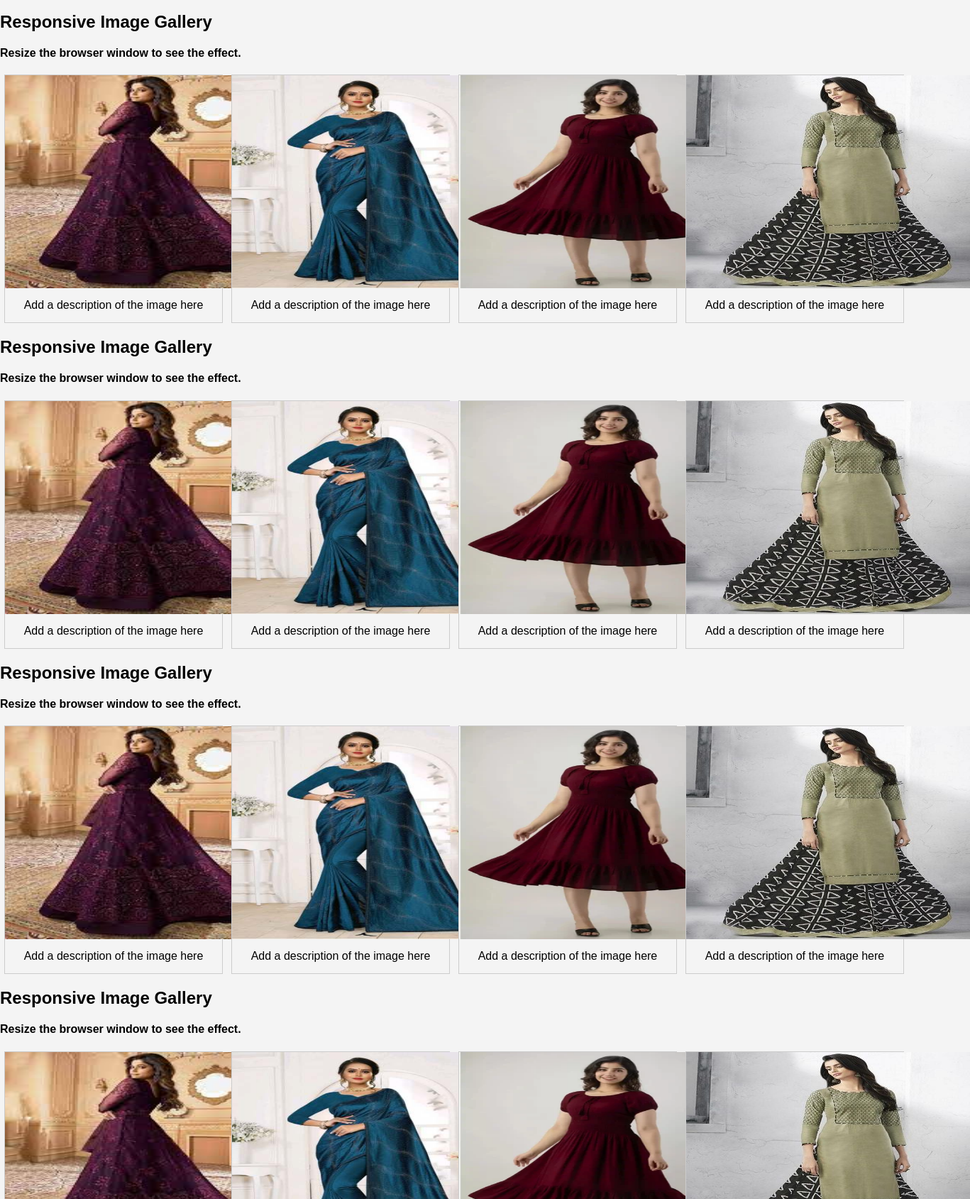
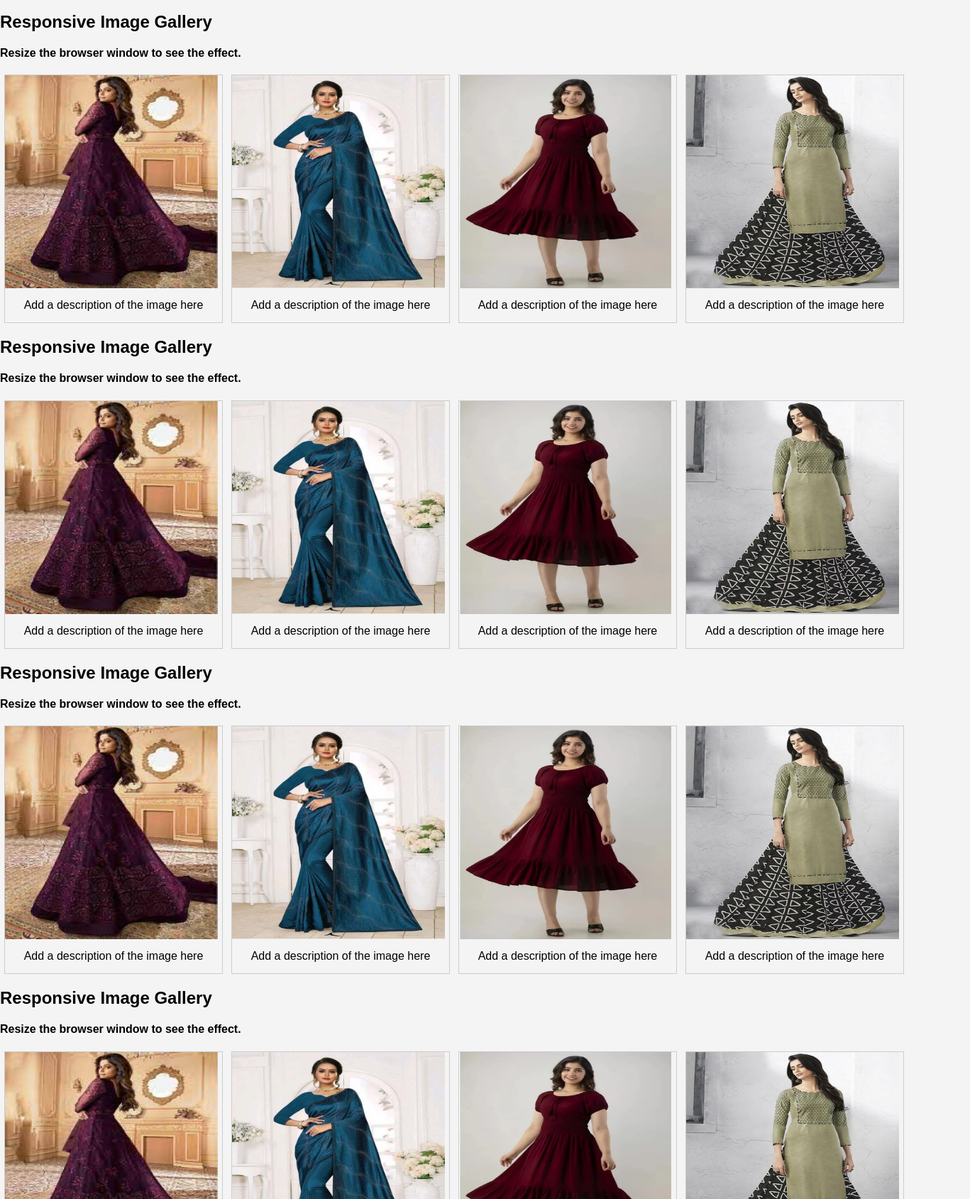
Before and after one commit to shradha-web/shradha-web.github.io, a plain HTML site: page shopp.html in a window 1280 px wide. Shown: the part 1839-3528 px from the top of the page at 71% size, 1367 px wide, since content can reach past the window. Drawn offline with Linux system fonts and the light colour scheme.

Commit message:
Update shopp.html

```diff
--- a/shopp.html
+++ b/shopp.html
@@ -439,7 +439,7 @@ div.desc {
 <div class="responsive">
   <div class="gallery">
     <a target="_blank" href="a.jfif">
-      <img src="a.jfif" alt="Cinque Terre" width="400" height="300">
+      <img src="a.jfif" alt="Cinque Terre" width="300" height="300">
     </a>
     <div class="desc">Add a description of the image here</div>
   </div>
@@ -449,7 +449,7 @@ div.desc {
 <div class="responsive">
   <div class="gallery">
     <a target="_blank" href="b.jpg">
-      <img src="b.jpg" alt="Forest" width="400" height="300">
+      <img src="b.jpg" alt="Forest" width="300" height="300">
     </a>
     <div class="desc">Add a description of the image here</div>
   </div>
@@ -458,7 +458,7 @@ div.desc {
 <div class="responsive">
   <div class="gallery">
     <a target="_blank" href="c.webp">
-      <img src="c.webp" alt="Northern Lights" width="400" height="300">
+      <img src="c.webp" alt="Northern Lights" width="300" height="300">
     </a>
     <div class="desc">Add a description of the image here</div>
   </div>
@@ -467,7 +467,7 @@ div.desc {
 <div class="responsive">
   <div class="gallery">
     <a target="_blank" href="d.jpg">
-      <img src="d.jpg" alt="Mountains" width="400" height="300">
+      <img src="d.jpg" alt="Mountains" width="300" height="300">
     </a>
     <div class="desc">Add a description of the image here</div>
   </div>
@@ -537,7 +537,7 @@ div.desc {
 <div class="responsive">
   <div class="gallery">
     <a target="_blank" href="e.webp">
-      <img src="e.webp" alt="Cinque Terre" width="400" height="300">
+      <img src="e.webp" alt="Cinque Terre" width="300" height="300">
     </a>
     <div class="desc">Add a description of the image here</div>
   </div>
@@ -547,7 +547,7 @@ div.desc {
 <div class="responsive">
   <div class="gallery">
     <a target="_blank" href="f.jpg">
-      <img src="f.jpg" alt="Forest" width="400" height="300">
+      <img src="f.jpg" alt="Forest" width="300" height="300">
     </a>
     <div class="desc">Add a description of the image here</div>
   </div>
@@ -556,7 +556,7 @@ div.desc {
 <div class="responsive">
   <div class="gallery">
     <a target="_blank" href="g.jfif">
-      <img src="g.jfif" alt="Northern Lights" width="400" height="300">
+      <img src="g.jfif" alt="Northern Lights" width="300" height="300">
     </a>
     <div class="desc">Add a description of the image here</div>
   </div>
@@ -565,7 +565,7 @@ div.desc {
 <div class="responsive">
   <div class="gallery">
     <a target="_blank" href="h.jpg">
-      <img src="h.jpg" alt="Mountains" width="400" height="300">
+      <img src="h.jpg" alt="Mountains" width="300" height="300">
     </a>
     <div class="desc">Add a description of the image here</div>
   </div>
@@ -639,7 +639,7 @@ div.desc {
 <div class="responsive">
   <div class="gallery">
     <a target="_blank" href="a.jfif">
-      <img src="a.jfif" alt="Cinque Terre" width="400" height="300">
+      <img src="a.jfif" alt="Cinque Terre" width="300" height="300">
     </a>
     <div class="desc">Add a description of the image here</div>
   </div>
@@ -649,7 +649,7 @@ div.desc {
 <div class="responsive">
   <div class="gallery">
     <a target="_blank" href="b.jpg">
-      <img src="b.jpg" alt="Forest" width="400" height="300">
+      <img src="b.jpg" alt="Forest" width="300" height="300">
     </a>
     <div class="desc">Add a description of the image here</div>
   </div>
@@ -658,7 +658,7 @@ div.desc {
 <div class="responsive">
   <div class="gallery">
     <a target="_blank" href="c.webp">
-      <img src="c.webp" alt="Northern Lights" width="400" height="300">
+      <img src="c.webp" alt="Northern Lights" width="300" height="300">
     </a>
     <div class="desc">Add a description of the image here</div>
   </div>
@@ -667,7 +667,7 @@ div.desc {
 <div class="responsive">
   <div class="gallery">
     <a target="_blank" href="d.jpg">
-      <img src="d.jpg" alt="Mountains" width="400" height="300">
+      <img src="d.jpg" alt="Mountains" width="300" height="300">
     </a>
     <div class="desc">Add a description of the image here</div>
   </div>
@@ -744,7 +744,7 @@ div.desc {
 <div class="responsive">
   <div class="gallery">
     <a target="_blank" href="a.jfif">
-      <img src="a.jfif" alt="Cinque Terre" width="400" height="300">
+      <img src="a.jfif" alt="Cinque Terre" width="300" height="300">
     </a>
     <div class="desc">Add a description of the image here</div>
   </div>
@@ -754,7 +754,7 @@ div.desc {
 <div class="responsive">
   <div class="gallery">
     <a target="_blank" href="b.jpg">
-      <img src="b.jpg" alt="Forest" width="400" height="300">
+      <img src="b.jpg" alt="Forest" width="300" height="300">
     </a>
     <div class="desc">Add a description of the image here</div>
   </div>
@@ -763,7 +763,7 @@ div.desc {
 <div class="responsive">
   <div class="gallery">
     <a target="_blank" href="c.webp">
-      <img src="c.webp" alt="Northern Lights" width="400" height="300">
+      <img src="c.webp" alt="Northern Lights" width="300" height="300">
     </a>
     <div class="desc">Add a description of the image here</div>
   </div>
@@ -772,7 +772,7 @@ div.desc {
 <div class="responsive">
   <div class="gallery">
     <a target="_blank" href="d.jpg">
-      <img src="d.jpg" alt="Mountains" width="400" height="300">
+      <img src="d.jpg" alt="Mountains" width="300" height="300">
     </a>
     <div class="desc">Add a description of the image here</div>
   </div>
@@ -844,7 +844,7 @@ div.desc {
 <div class="responsive">
   <div class="gallery">
     <a target="_blank" href="a.jfif">
-      <img src="a.jfif" alt="Cinque Terre" width="400" height="300">
+      <img src="a.jfif" alt="Cinque Terre" width="300" height="300">
     </a>
     <div class="desc">Add a description of the image here</div>
   </div>
@@ -854,7 +854,7 @@ div.desc {
 <div class="responsive">
   <div class="gallery">
     <a target="_blank" href="b.jpg">
-      <img src="b.jpg" alt="Forest" width="400" height="300">
+      <img src="b.jpg" alt="Forest" width="300" height="300">
     </a>
     <div class="desc">Add a description of the image here</div>
   </div>
@@ -863,7 +863,7 @@ div.desc {
 <div class="responsive">
   <div class="gallery">
     <a target="_blank" href="c.webp">
-      <img src="c.webp" alt="Northern Lights" width="400" height="300">
+      <img src="c.webp" alt="Northern Lights" width="300" height="300">
     </a>
     <div class="desc">Add a description of the image here</div>
   </div>
@@ -872,7 +872,7 @@ div.desc {
 <div class="responsive">
   <div class="gallery">
     <a target="_blank" href="d.jpg">
-      <img src="d.jpg" alt="Mountains" width="400" height="300">
+      <img src="d.jpg" alt="Mountains" width="300" height="300">
     </a>
     <div class="desc">Add a description of the image here</div>
   </div>
@@ -947,7 +947,7 @@ div.desc {
 <div class="responsive">
   <div class="gallery">
     <a target="_blank" href="a.jfif">
-      <img src="a.jfif" alt="Cinque Terre" width="400" height="300">
+      <img src="a.jfif" alt="Cinque Terre" width="300" height="300">
     </a>
     <div class="desc">Add a description of the image here</div>
   </div>
@@ -957,7 +957,7 @@ div.desc {
 <div class="responsive">
   <div class="gallery">
     <a target="_blank" href="b.jpg">
-      <img src="b.jpg" alt="Forest" width="400" height="300">
+      <img src="b.jpg" alt="Forest" width="300" height="300">
     </a>
     <div class="desc">Add a description of the image here</div>
   </div>
@@ -966,7 +966,7 @@ div.desc {
 <div class="responsive">
   <div class="gallery">
     <a target="_blank" href="c.webp">
-      <img src="c.webp" alt="Northern Lights" width="400" height="300">
+      <img src="c.webp" alt="Northern Lights" width="300" height="300">
     </a>
     <div class="desc">Add a description of the image here</div>
   </div>
@@ -975,7 +975,7 @@ div.desc {
 <div class="responsive">
   <div class="gallery">
     <a target="_blank" href="d.jpg">
-      <img src="d.jpg" alt="Mountains" width="400" height="300">
+      <img src="d.jpg" alt="Mountains" width="300" height="300">
     </a>
     <div class="desc">Add a description of the image here</div>
   </div>
```
